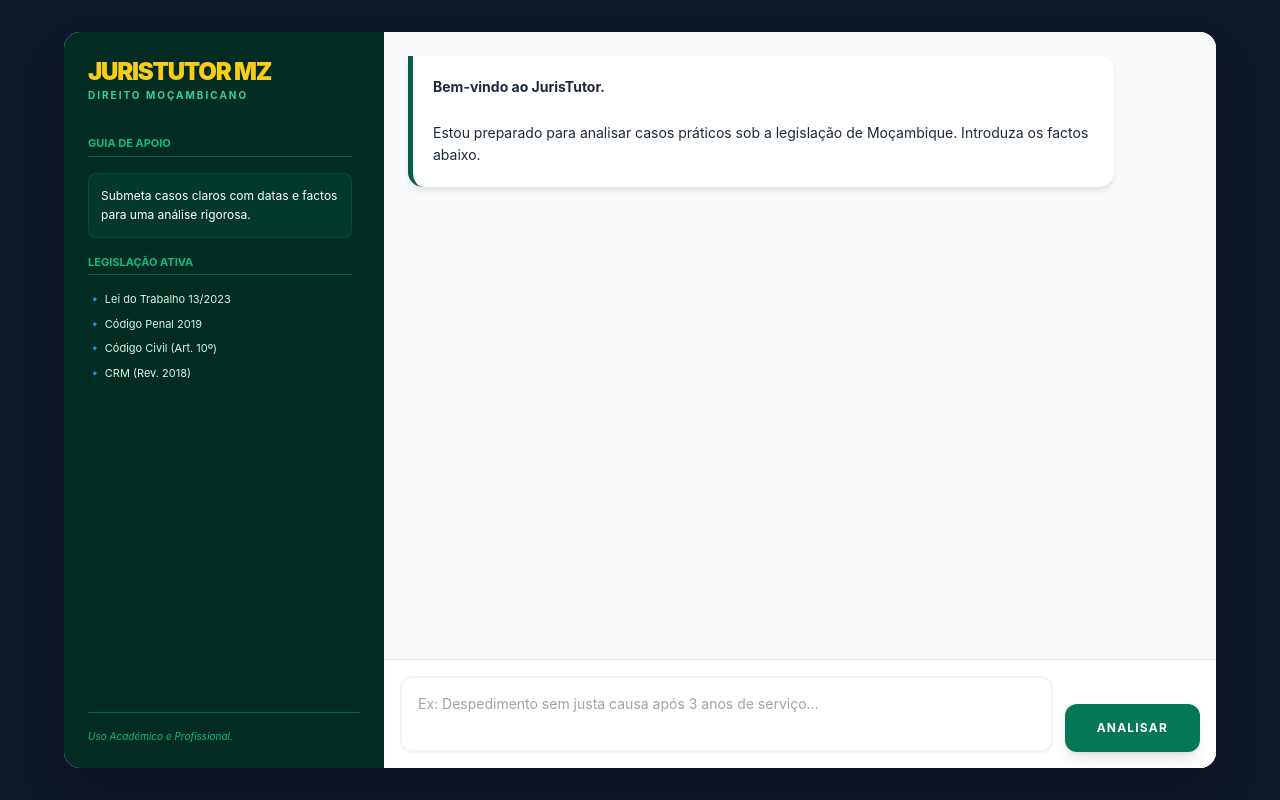
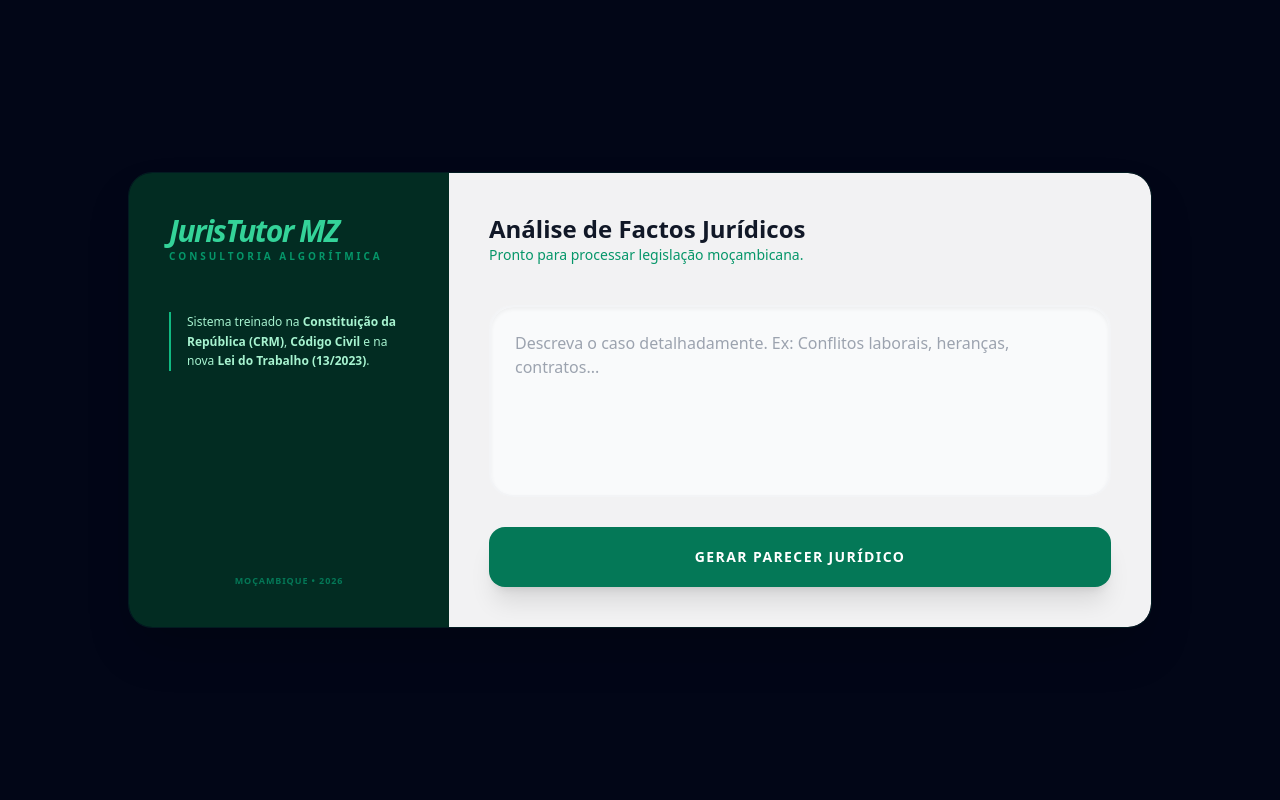
Before and after one commit to aluistembe-spe/juristutor-mz, a website: page index.html in a window 1280 px wide. Drawn offline with nearby package versions, Linux system fonts and the light colour scheme.

Commit message:
Update index.html

```diff
--- a/index.html
+++ b/index.html
@@ -3,129 +3,60 @@
 <head>
     <meta charset="UTF-8">
     <meta name="viewport" content="width=device-width, initial-scale=1.0">
-    <title>JurisTutor MZ 🇲🇿</title>
+    <title>JurisTutor MZ - Inteligência Jurídica</title>
     <script src="https://cdn.tailwindcss.com"></script>
     <style>
-        .glass { background: rgba(255, 255, 255, 0.98); }
-        body { background: #0f172a; min-height: 100vh; font-family: 'Inter', sans-serif; color: #1e293b; }
-        .user-msg { background: #e2e8f0; align-self: flex-end; border-radius: 15px 15px 0 15px; border: 1px solid #cbd5e1; }
-        .ai-msg { background: #ffffff; align-self: flex-start; border-radius: 0 15px 15px 15px; border-left: 5px solid #065f46; box-shadow: 0 4px 6px -1px rgba(0, 0, 0, 0.1); }
-        #chat-box::-webkit-scrollbar { width: 6px; }
-        #chat-box::-webkit-scrollbar-thumb { background: #cbd5e1; border-radius: 10px; }
+        .glass { background: rgba(255, 255, 255, 0.95); backdrop-filter: blur(12px); }
+        .legal-output b { color: #064e3b; font-weight: 700; }
+        .legal-output i { color: #374151; }
     </style>
 </head>
-<body class="p-2 md:p-8 flex justify-center items-center">
-    <div class="w-full max-w-6xl glass rounded-2xl shadow-2xl flex flex-col md:flex-row h-[92vh] overflow-hidden">
+<body class="bg-slate-950 min-h-screen flex items-center justify-center p-4">
+    <div class="max-w-5xl w-full flex flex-col md:flex-row shadow-2xl rounded-3xl overflow-hidden border border-emerald-900/30">
 
-        <div class="w-full md:w-80 bg-emerald-950 p-6 text-white flex flex-col shadow-2xl">
-            <div class="mb-8">
-                <h1 class="text-2xl font-black text-yellow-400 tracking-tighter uppercase">JurisTutor MZ</h1>
-                <p class="text-[10px] text-emerald-400 tracking-[0.2em] font-bold">DIREITO MOÇAMBICANO</p>
+        <div class="w-full md:w-80 bg-emerald-950 text-white p-10 flex flex-col justify-between">
+            <div>
+                <h1 class="text-3xl font-black text-emerald-400 tracking-tighter italic">JurisTutor MZ</h1>
+                <p class="text-[10px] font-bold text-emerald-600 tracking-[0.3em] mb-12 uppercase">Consultoria Algorítmica</p>
+
+                <div class="space-y-6">
+                    <div class="border-l-2 border-emerald-500 pl-4">
+                        <p class="text-xs text-emerald-200 leading-relaxed">
+                            Sistema treinado na <b>Constituição da República (CRM)</b>, <b>Código Civil</b> e na nova <b>Lei do Trabalho (13/2023)</b>.
+                        </p>
+                    </div>
+                </div>
             </div>
 
-            <div class="flex-1 space-y-4 overflow-y-auto pr-2">
-                <div class="text-[11px] font-bold text-emerald-500 uppercase border-b border-emerald-800 pb-1">Guia de Apoio</div>
-                <div class="p-3 bg-emerald-900/40 rounded-lg border border-emerald-800/50">
-                    <p class="text-xs leading-relaxed">Submeta casos claros com datas e factos para uma análise rigorosa.</p>
-                </div>
-
-                <div class="text-[11px] font-bold text-emerald-500 uppercase border-b border-emerald-800 pb-1 mt-6">Legislação Ativa</div>
-                <ul class="text-[11px] space-y-2 text-emerald-100">
-                    <li>🔹 Lei do Trabalho 13/2023</li>
-                    <li>🔹 Código Penal 2019</li>
-                    <li>🔹 Código Civil (Art. 10º)</li>
-                    <li>🔹 CRM (Rev. 2018)</li>
-                </ul>
-            </div>
-
-            <div class="mt-auto pt-4 border-t border-emerald-800 text-[10px] text-emerald-500 italic">
-                Uso Académico e Profissional.
+            <div class="mt-8">
+                <p class="text-[9px] text-emerald-700 uppercase font-bold tracking-widest text-center">Moçambique • 2026</p>
             </div>
         </div>
 
-        <div class="flex-1 flex flex-col bg-slate-50 h-full">
-            <div class="md:hidden bg-emerald-900 p-4 text-white flex justify-between items-center">
-                <span class="font-bold">JurisTutor MZ</span>
-                <span class="text-xl">⚖️</span>
+        <div class="flex-1 glass p-10">
+            <header class="mb-10">
+                <h2 class="text-2xl font-bold text-gray-900">Análise de Factos Jurídicos</h2>
+                <p id="status-display" class="text-emerald-600 text-sm font-medium">Pronto para processar legislação moçambicana.</p>
+            </header>
+
+            <div class="relative mb-6">
+                <textarea id="legal-input"
+                    class="w-full h-48 p-6 bg-gray-50 border-2 border-gray-100 rounded-3xl focus:border-emerald-500 focus:bg-white outline-none text-gray-800 transition-all resize-none shadow-inner"
+                    placeholder="Descreva o caso detalhadamente. Ex: Conflitos laborais, heranças, contratos..."></textarea>
             </div>
 
-            <div id="chat-box" class="flex-1 overflow-y-auto p-6 space-y-6 flex flex-col">
-                <div class="ai-msg p-5 text-sm max-w-[90%] leading-relaxed">
-                    <b>Bem-vindo ao JurisTutor.</b><br><br>
-                    Estou preparado para analisar casos práticos sob a legislação de Moçambique. Introduza os factos abaixo.
-                </div>
+            <div id="result-box" class="hidden mb-8 animate-in fade-in slide-in-from-bottom-4 duration-500">
+                <div class="p-6 bg-white border border-emerald-100 rounded-3xl shadow-sm text-gray-700 text-sm leading-relaxed legal-output custom-scrollbar overflow-y-auto max-h-96">
+                    </div>
             </div>
 
-            <div class="p-4 bg-white border-t border-slate-200">
-                <div class="flex gap-3 items-end max-w-4xl mx-auto">
-                    <textarea id="user-input"
-                        class="flex-1 p-4 border-2 border-slate-100 rounded-xl outline-none text-sm focus:border-emerald-600 transition-all resize-none shadow-sm"
-                        placeholder="Ex: Despedimento sem justa causa após 3 anos de serviço..."
-                        rows="2"></textarea>
-                    <button id="send-btn"
-                        class="bg-emerald-700 hover:bg-emerald-800 text-white px-8 py-4 rounded-xl font-bold transition-all shadow-lg active:scale-95 text-xs tracking-widest uppercase">
-                        ANALISAR
-                    </button>
-                </div>
-            </div>
+            <button id="main-action-btn"
+                class="w-full py-5 bg-emerald-700 hover:bg-emerald-600 text-white font-black rounded-2xl transition-all shadow-xl hover:shadow-emerald-900/20 uppercase tracking-widest text-sm">
+                Gerar Parecer Jurídico
+            </button>
         </div>
     </div>
 
-    <script>
-        async function sendMessage() {
-            const inputField = document.getElementById('user-input');
-            const chatBox = document.getElementById('chat-box');
-            const btn = document.getElementById('send-btn');
-            const text = inputField.value.trim();
-
-            if (!text || btn.disabled) return;
-
-            // UI: Mensagem do Utilizador
-            chatBox.innerHTML += `<div class="user-msg p-4 text-sm max-w-[85%] ml-auto shadow-sm text-slate-700"><b>Factos do Caso:</b><br>${text}</div>`;
-            inputField.value = "";
-            btn.disabled = true;
-            btn.innerText = "...";
-
-            // UI: Loading
-            const loaderId = "loader-" + Date.now();
-            chatBox.innerHTML += `<div id="${loaderId}" class="ai-msg p-4 text-sm italic text-slate-400 animate-pulse border-l-4 border-slate-300">Buscando fundamentação jurídica moçambicana...</div>`;
-            chatBox.scrollTop = chatBox.scrollHeight;
-
-            try {
-                const response = await fetch('/api/analisar', {
-                    method: 'POST',
-                    headers: { 'Content-Type': 'application/json' },
-                    body: JSON.stringify({ prompt: text })
-                });
-
-                const data = await response.json();
-
-                const loaderElem = document.getElementById(loaderId);
-                if(loaderElem) loaderElem.remove();
-
-                if (data.text) {
-                    chatBox.innerHTML += `<div class="ai-msg p-5 text-sm max-w-[95%] whitespace-pre-line leading-relaxed border-l-8 border-emerald-900 shadow-md"><b>Análise Jurídica:</b><br><br>${data.text}</div>`;
-                } else {
-                    throw new Error(data.details || data.error || "A IA não conseguiu gerar uma resposta.");
-                }
-            } catch (error) {
-                const loaderElem = document.getElementById(loaderId);
-                if(loaderElem) loaderElem.remove();
-                chatBox.innerHTML += `<div class="ai-msg p-4 text-sm text-red-700 bg-red-50 border-red-500"><b>Aviso:</b> ${error.message}</div>`;
-            } finally {
-                btn.disabled = false;
-                btn.innerText = "ANALISAR";
-                chatBox.scrollTop = chatBox.scrollHeight;
-            }
-        }
-
-        document.getElementById('send-btn').addEventListener('click', sendMessage);
-        document.getElementById('user-input').addEventListener('keypress', (e) => {
-            if (e.key === 'Enter' && !e.shiftKey) {
-                e.preventDefault();
-                sendMessage();
-            }
-        });
-    </script>
+    <script type="module" src="script.js"></script>
 </body>
 </html>
```
